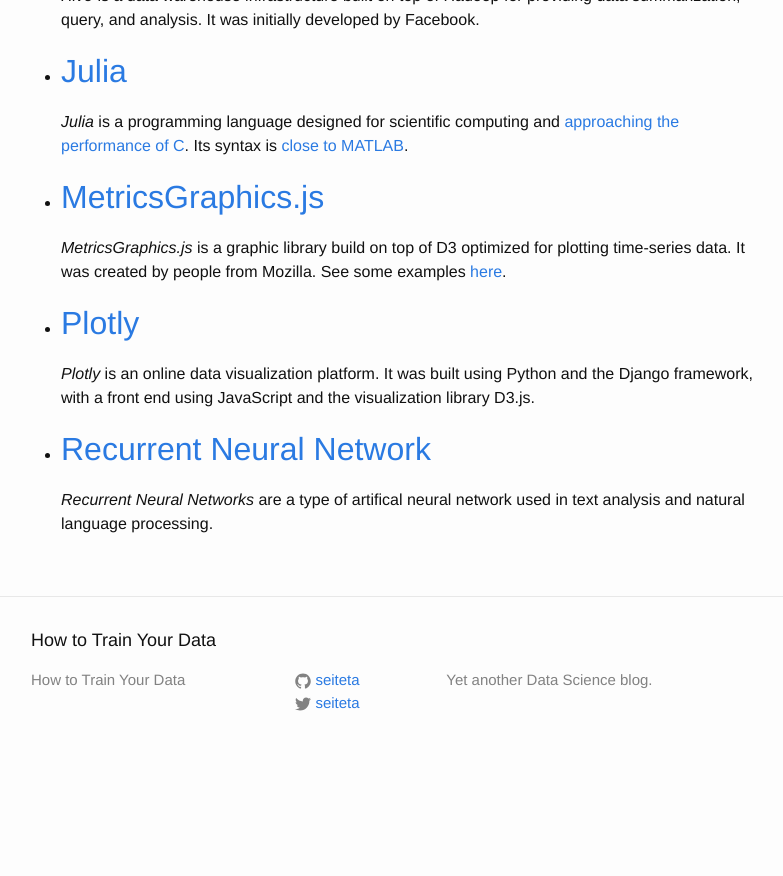
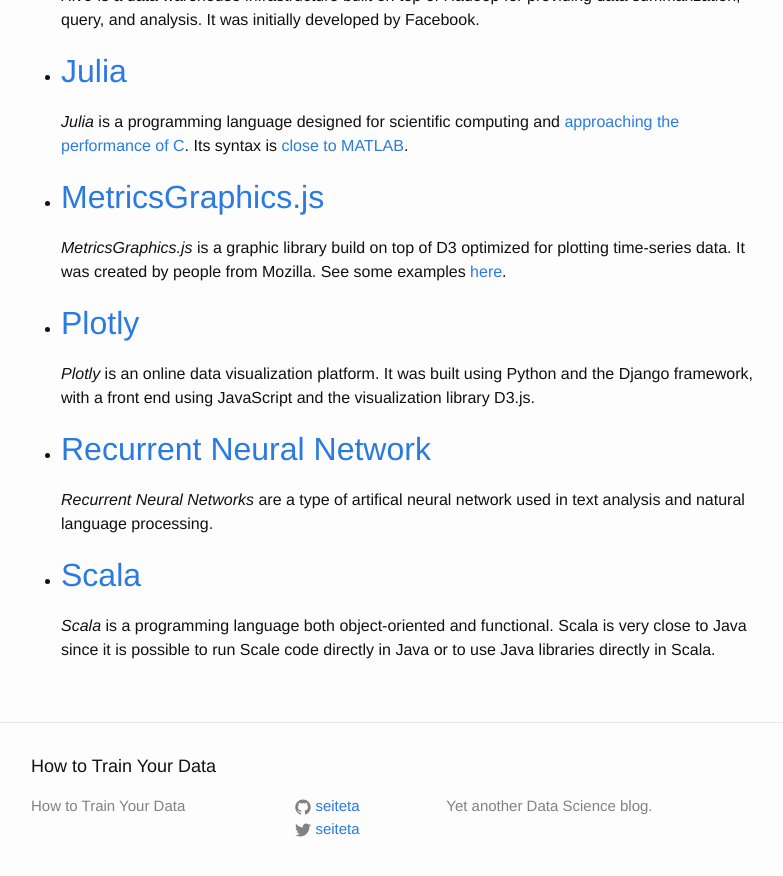
Before and after one commit to seiteta/seiteta.github.io_old, a Jekyll site: the page built from _posts/2014-11-19-data-science-glossary.md, in a window 1280 px wide and 900 px high, scrolled down 696 px. Shown: the top 876 px of the window, without its empty margins (239-1022 px from the left). Built offline with Jekyll 4.4.1, drawn with Linux system fonts in a browser that asks for light colours; before the commit the page ends 1470 px from its top, so only the background shows below that.

Commit message:
Add "Scala" entry

```diff
--- a/_posts/2014-11-19-data-science-glossary.md
+++ b/_posts/2014-11-19-data-science-glossary.md
@@ -37,3 +37,7 @@ Because it's better if you have all the vocabulary you need into a single place.
 * ## [Recurrent Neural Network](http://en.wikipedia.org/wiki/Recurrent_neural_network)
 
   *Recurrent Neural Networks* are a type of artifical neural network used in text analysis and natural language processing.
+
+* ## [Scala](http://www.scala-lang.org/)
+
+  *Scala* is a programming language both object-oriented and functional. Scala is very close to Java since it is possible to run Scale code directly in Java or to use Java libraries directly in Scala.
```
